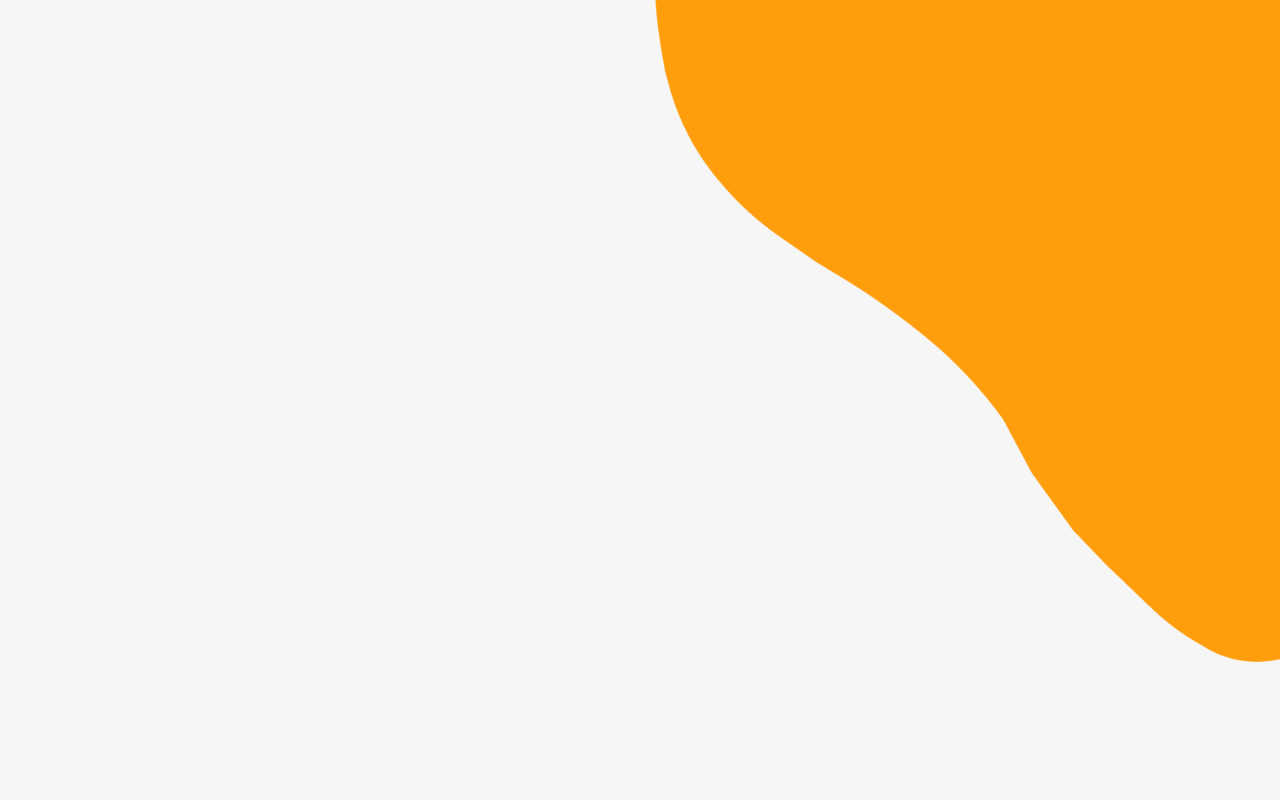
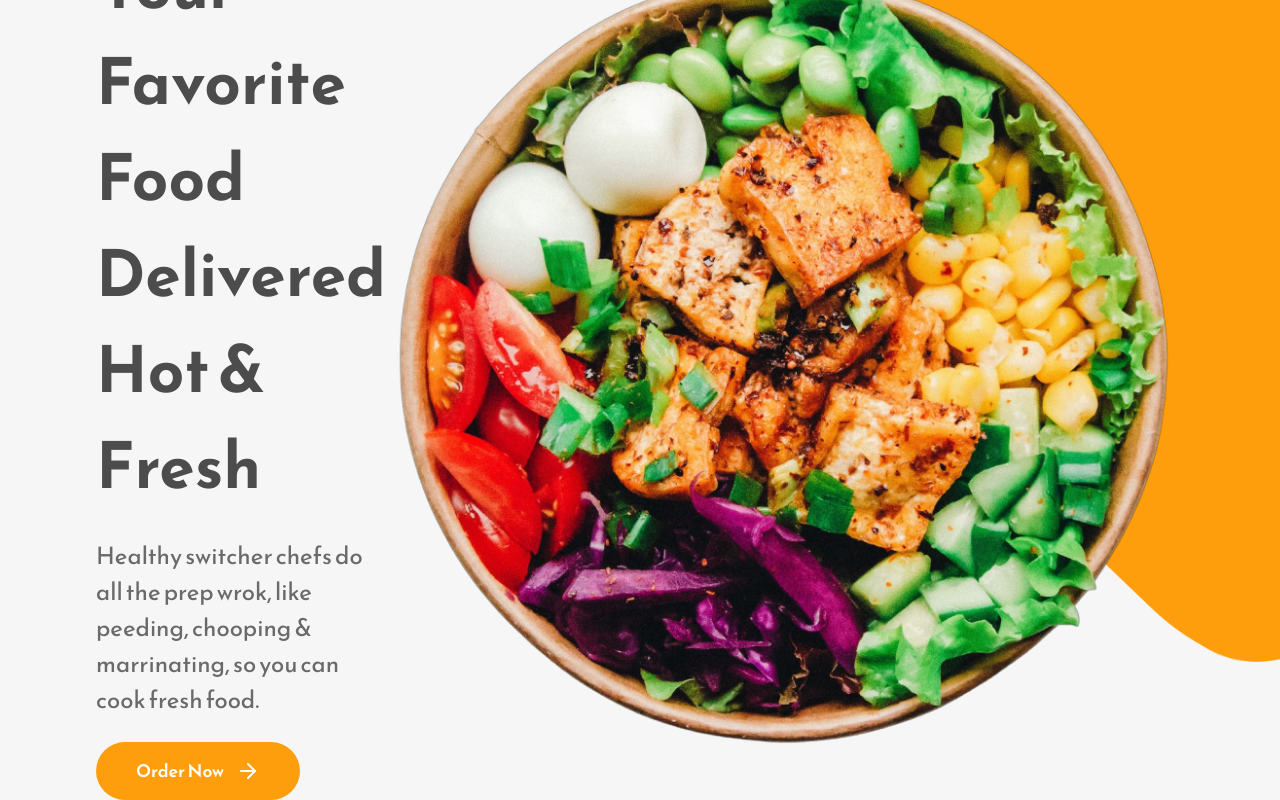
Before and after one commit to Elai5/Restaurant-landing-page, a React (Create React App) app: page / in a window 1280 px wide. Shown: the part 200-1000 px from the top of the page. Before the commit the page ends 868 px from the top, so only its background shows below. Built offline with nearby package versions, Linux system fonts and the light colour scheme.

Commit message:
added homepage text and image centered

```diff
--- a/src/Components/Home.js
+++ b/src/Components/Home.js
@@ -14,6 +14,21 @@
         <div className="home-bannerImage-container">
           <img src={BannerBackground} alt="" />
         </div>
+        <div className="home-text-section">
+          <h1 className="primary-heading">
+            Your Favorite Food Delivered Hot & Fresh
+          </h1>
+          <p className="primary-text">
+            Healthy switcher chefs do all the prep wrok, like peeding, chooping
+            & marrinating, so you can cook fresh food.
+          </p>
+          <button className="secondary-button">
+            Order Now <FiArrowRight />
+          </button>
+        </div>
+        <div className="home-image-container">
+          <img src={BannerImage} alt="" />
+        </div>
       </div>
     </div>
   );
```
